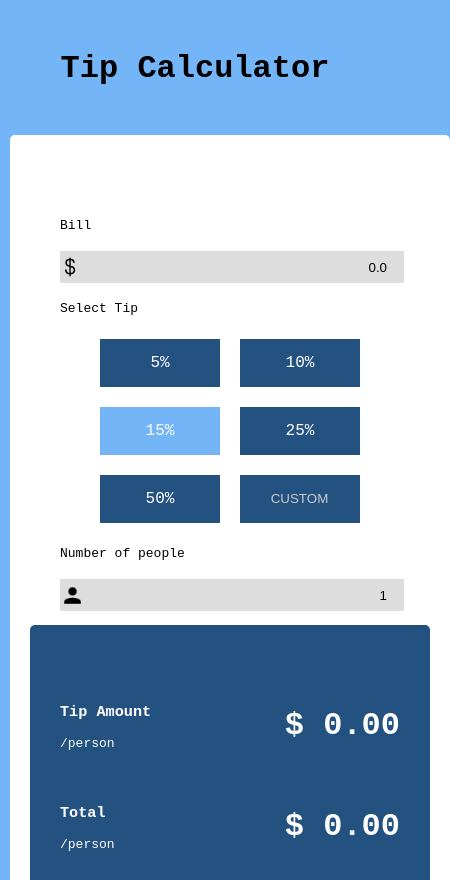
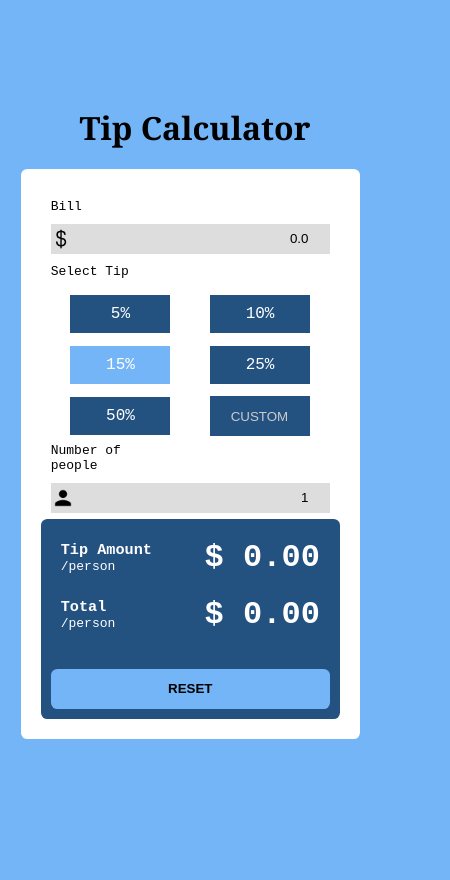
Before and after one commit to Lipartiaana/Tip-Calculator, a plain HTML site: page index.html in a window 390 px wide. Shown: the top 880 px of the page, 450 px wide, since content can reach past the window. After the commit the page ends 844 px from the top, so only its background shows below. Drawn offline with Linux system fonts and the light colour scheme.

Commit message:
Updating responsive styles.

```diff
--- a/index.html
+++ b/index.html
@@ -9,13 +9,16 @@
     <script src="./script.js" defer></script>
   </head>
   <body>
+    <div class="main-container">
       <h1>Tip Calculator</h1>
       <div class="calculator-container">
         <div class="container">
           <div class="bill-input">
             <div class="error-flex">
               <label for="bill">Bill</label>
-            <p class="error-message" id="bill-error">can't be lower than 0.0</p>
+              <p class="error-message" id="bill-error">
+                can't be lower than 0.0
+              </p>
             </div>
             <input type="number" name="bill" id="bill" />
           </div>
@@ -27,13 +30,13 @@
               <div class="tip-percent active" id="main-tip">15%</div>
               <div class="tip-percent">25%</div>
               <div class="tip-percent">50%</div>
-            <div class="tip-percent">
+              <div class="tip-percent tip-percent-custom">
                 <input
                   type="number"
                   class="custom"
                   name="custom"
                   id="custom"
-                placeholder="CUSTOM"
+                  placeholder="  CUSTOM"
                 />
               </div>
             </div>
@@ -41,7 +44,9 @@
           <div class="number-of-people">
             <div class="error-flex">
               <label for="people">Number of people</label>
-            <p class="error-message" id="people-error">can't be lower than 1</p>
+              <p class="error-message" id="people-error">
+                can't be lower than 1
+              </p>
             </div>
             <input type="number" name="people" id="people" />
           </div>
@@ -70,5 +75,6 @@
           <button class="reset" id="reset">RESET</button>
         </div>
       </div>
+    </div>
   </body>
 </html>
--- a/styles.css
+++ b/styles.css
@@ -1,36 +1,49 @@
+* {
+  margin: 0;
+  padding: 0;
+  box-sizing: border-box;
+}
+
 body {
-  margin: 0;
-  padding: 10px;
-  box-sizing: border-box;
+  display: flex;
+  justify-content: center;
+  align-items: center;
   background-color: #74b5f7;
+  min-height: 100vh;
+}
+
+.main-container {
+  padding: 0.625rem;
   text-align: center;
   font-family: monospace;
 }
 
 h1 {
-  margin-top: 40px;
+  margin-top: 0.625rem;
+  font-family: Georgia, "Times New Roman", Times, serif;
   font-size: 2rem;
 }
 
 .calculator-container {
-  padding: 20px 20px 20px 0;
   display: flex;
+  justify-content: space-around;
+  align-items: center;
+  padding: 1.25rem;
   width: 55rem;
   background-color: #fff;
-  margin: auto;
-  margin-top: 3rem;
-  border-radius: 5px;
+  border-radius: 0.4rem;
+  margin-top: 2.5rem;
 }
 
 .container {
   display: flex;
   flex-direction: column;
   justify-content: space-between;
-  width: 25rem;
+  width: 50%;
   height: 20rem;
-  border-radius: 5px;
+  border-radius: 0.4rem;
   text-align: left;
-  padding: 50px 30px;
+  padding: 1.25rem;
 }
 
 .result-container {
@@ -39,9 +52,8 @@ h1 {
 
 input {
   display: block;
-  margin: 5px 0;
   width: 100%;
-  height: 30px;
+  height: 1.875rem;
   background-color: #ddd;
   border: none;
   text-align: right;
@@ -55,36 +67,48 @@ input:focus {
   background-image: url("./images/dollar.png");
   background-repeat: no-repeat;
   background-position: left;
-  background-size: 20px 20px;
+  background-size: 1.25rem 1.25rem;
+  padding: 0.4rem;
 }
 
 #people {
   background-image: url("./images/person.png");
   background-repeat: no-repeat;
   background-position: left;
-  background-size: 25px 25px;
+  background-size: 1.5rem 1.5rem;
+  padding: 0.4rem;
 }
 
 .percents-container {
   display: flex;
-  margin-bottom: 20px;
+  margin-bottom: 1.25rem;
   justify-content: center;
+}
+
+label {
+  margin-bottom: 0.625rem;
+}
+
+.tip-label {
+  margin: 0.625rem 0;
 }
 
 .grid-container {
   display: grid;
-  grid-template-columns: auto auto auto;
+  grid-template-columns: 1fr 1fr 1fr;
+  place-items: center;
 }
 
 .tip-percent {
-  width: 100px;
-  margin: 10px;
+  width: 6.25rem;
+  margin: 0.4rem;
   background-color: #235180;
   text-align: center;
   font-size: 1rem;
-  padding: 15px 10px;
+  padding: 0.625rem;
   color: #fff;
   cursor: pointer;
+  transition: all 0.5s ease-out;
 }
 
 .tip-percent:hover {
@@ -95,28 +119,35 @@ input:focus {
   background-color: #74b5f7;
 }
 
+.tip-percent-custom {
+  height: 2.5rem;
+  position: relative;
+}
+
 .custom {
+  width: 100%;
+  height: 100%;
   background-color: transparent;
   border: none;
   color: #fff;
   text-align: center;
-  height: auto;
-  margin: 0;
+  position: absolute;
+  top: 0;
+  left: 0;
+  z-index: 1;
+  padding: 0.3rem 0.3rem 0.3rem 0.7rem;
 }
 
 ::placeholder {
-  padding: 0 0 0 10px;
   color: #ccc;
 }
 
-.number-of-people {
-  margin-bottom: 20px;
-}
 .result {
   display: flex;
   justify-content: space-between;
   align-items: center;
   color: #fff;
+  margin-bottom: 1.25rem;
 }
 
 .result-big-text {
@@ -127,10 +158,11 @@ input:focus {
 .reset {
   width: 100%;
   background-color: #74b5f7;
-  height: 40px;
+  height: 2.5rem;
   border: none;
   font-weight: 600;
-  border-radius: 5px;
+  border-radius: 0.4rem;
+  transition: all 0.5s ease;
 }
 
 .reset:hover {
@@ -153,24 +185,61 @@ input:focus {
   border: 1px solid red;
 }
 
-@media (max-width: 60rem) {
+@media (max-width: 64rem) {
   .calculator-container {
-    width: 25rem;
-    height: fit-content;
-    flex-wrap: wrap;
-    padding: 20px;
+    margin-top: 1.25rem;
+    width: 40rem;
   }
 
   .container {
-    margin: auto;
+    padding: 0.625rem;
+  }
+
+  .results {
+    margin: 1.25rem;
   }
 
   .grid-container {
-    grid-template-columns: auto auto;
+    grid-template-columns: 1fr 1fr;
     justify-content: center;
+  }
+}
+
+@media (max-width: 48rem) {
+  .calculator-container {
+    margin: 1.25rem 0.625rem 0.625rem 0.625rem;
+    width: 22rem;
+    flex-direction: column;
+  }
+
+  .container {
+    width: 100%;
   }
 
   .result-container {
-    margin-top: 50px;
+    margin-top: 0.625rem;
+    height: 12.5rem;
+  }
+
+  .results {
+    margin: 0.625rem;
   }
 }
+
+@media (max-width: 27rem) {
+  .calculator-container {
+    width: 92%;
+  }
+}
+
+@media (max-height: 31rem) {
+  h1 {
+    margin-top: 0;
+    font-size: 1rem;
+  }
+
+  .calculator-container {
+    margin-top: 0.625rem;
+    padding: 0.4rem;
+  }
+}
```
Lines whose indentation alone changed are shown as unchanged.
